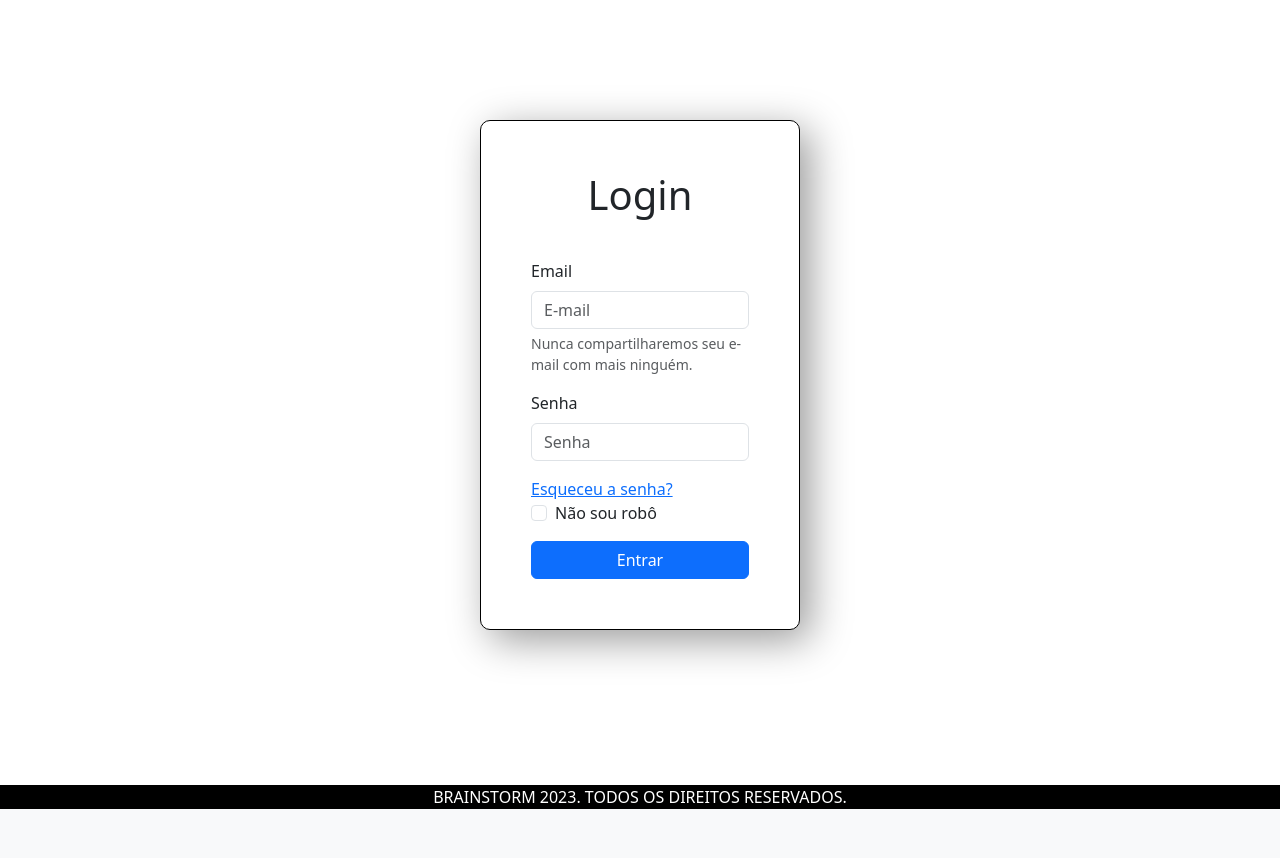
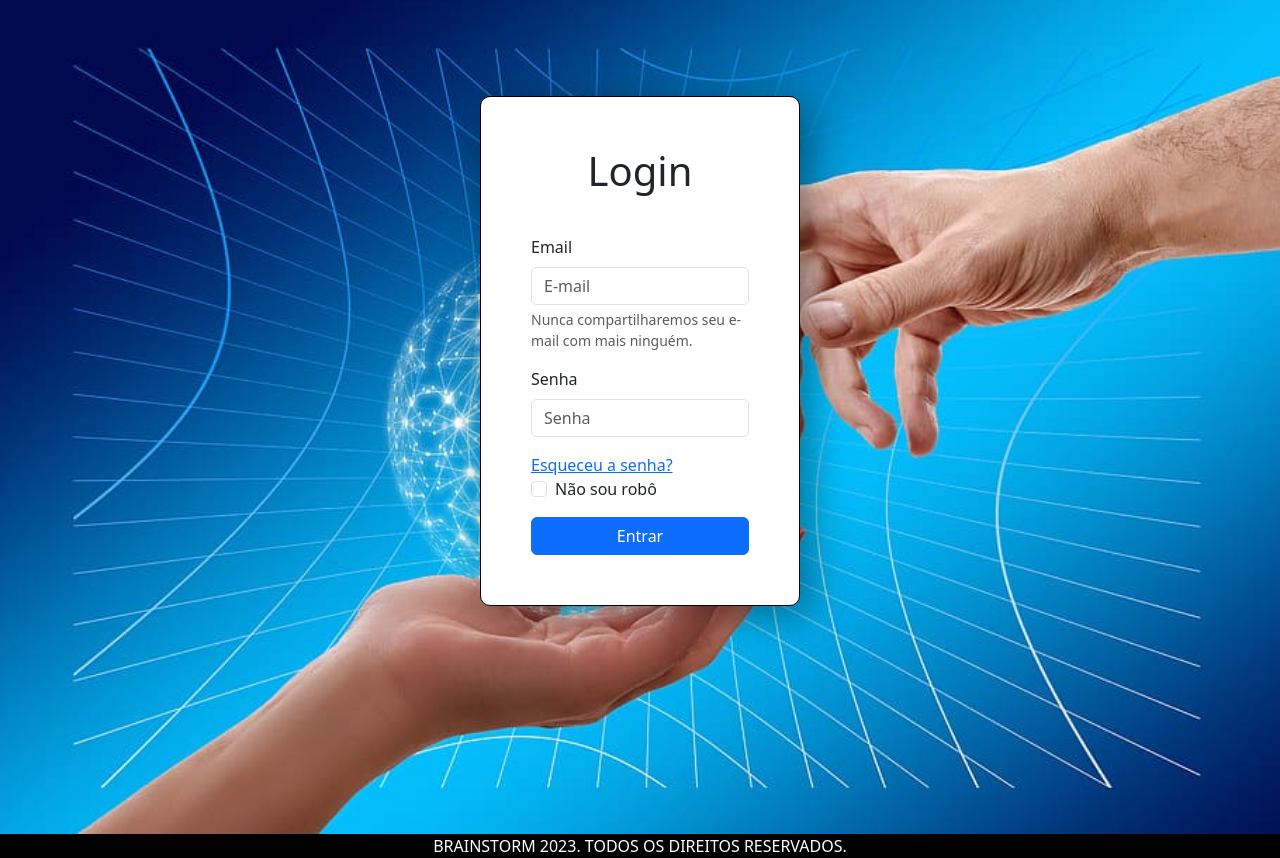
Before and after one commit to EliasAraujoDev/projetoCursoRedes, a PHP site: page /projetocursoredes/views/login.php in a window 1280 px wide. Shown: the part 56-914 px from the top of the page. Before the commit the page ends 865 px from the top, so only its background shows below. Run offline with PHP 8.4, Linux system fonts and the light colour scheme.

Commit message:
renan login improviso br

```diff
--- a/css/login.css
+++ b/css/login.css
@@ -1,6 +1,12 @@
+#login{
+    background-image: url("/projetocursoredes/imgs/login.png");
+    background-position: center;
+    background-size: cover;
+    background-repeat: no-repeat;
+    height: 834px;
+}
 
 #login form{
-    margin-top: 120px;
     border: solid black 0.5px; /* fazer a borda no formulario */
     border-radius: 10px;
     padding: 50px;
@@ -10,12 +16,10 @@
     display: flex;
     flex-direction: column;
     width: 25%;
-    margin-bottom: 12.1%;
     background-color: white;
     position: relative;
-    z-index: 1;
-
-}
+/*     z-index: 1;
+ */}
 
 #login #InputPassword4{
     margin-top: 1px;
--- a/views/login.php
+++ b/views/login.php
@@ -2,9 +2,13 @@
 require_once $_SERVER['DOCUMENT_ROOT'] . '/projetocursoredes/templates/cabecalho.php';
 ?>
 
+<head>
+  <link rel="stylesheet" href="/projetocursoredes/css/login.css">
+</head>
 
 
 <div id="login">
+  <br><br><br><br>
   <form>
     <h1>Login</h1>
     <div class="mb-3">
```
